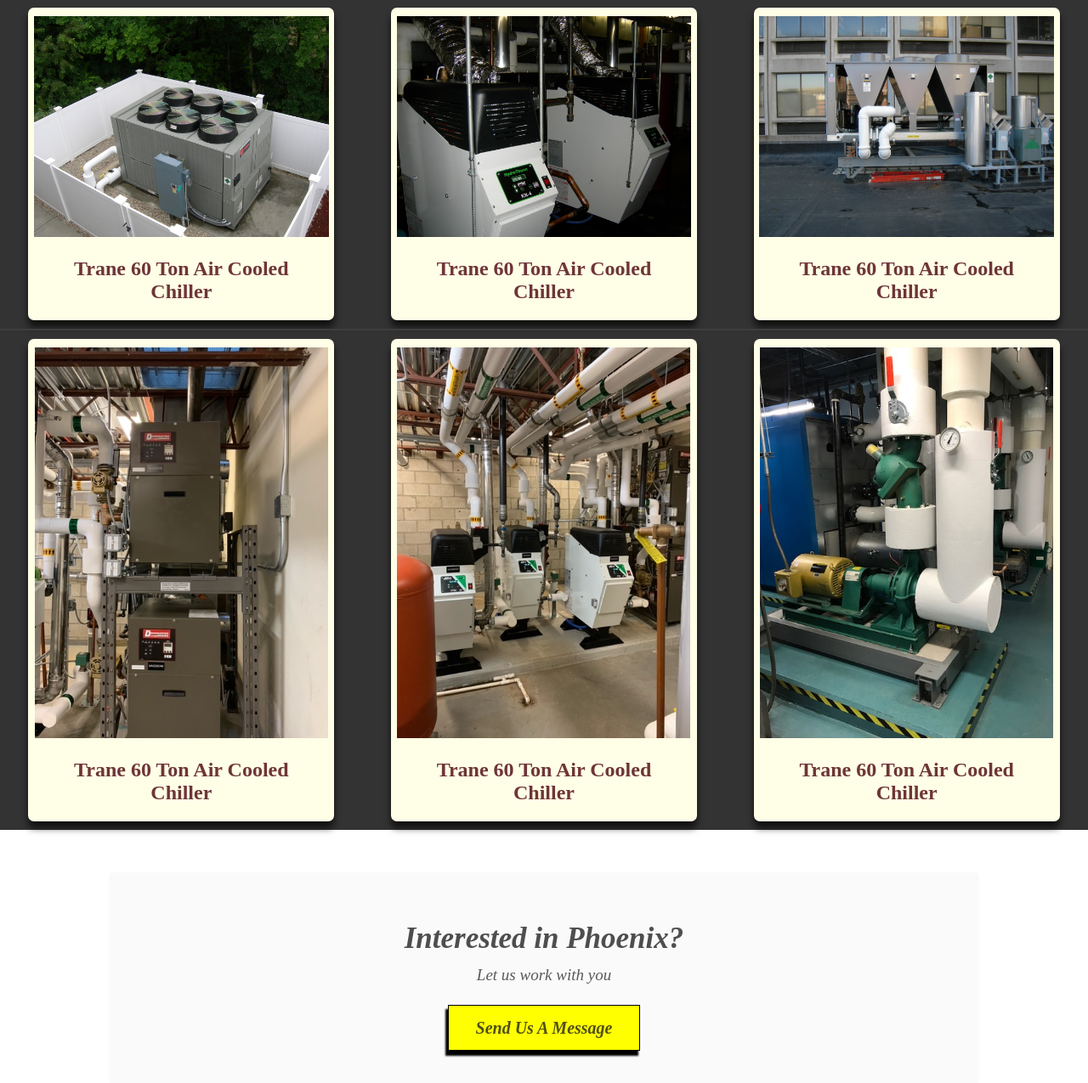
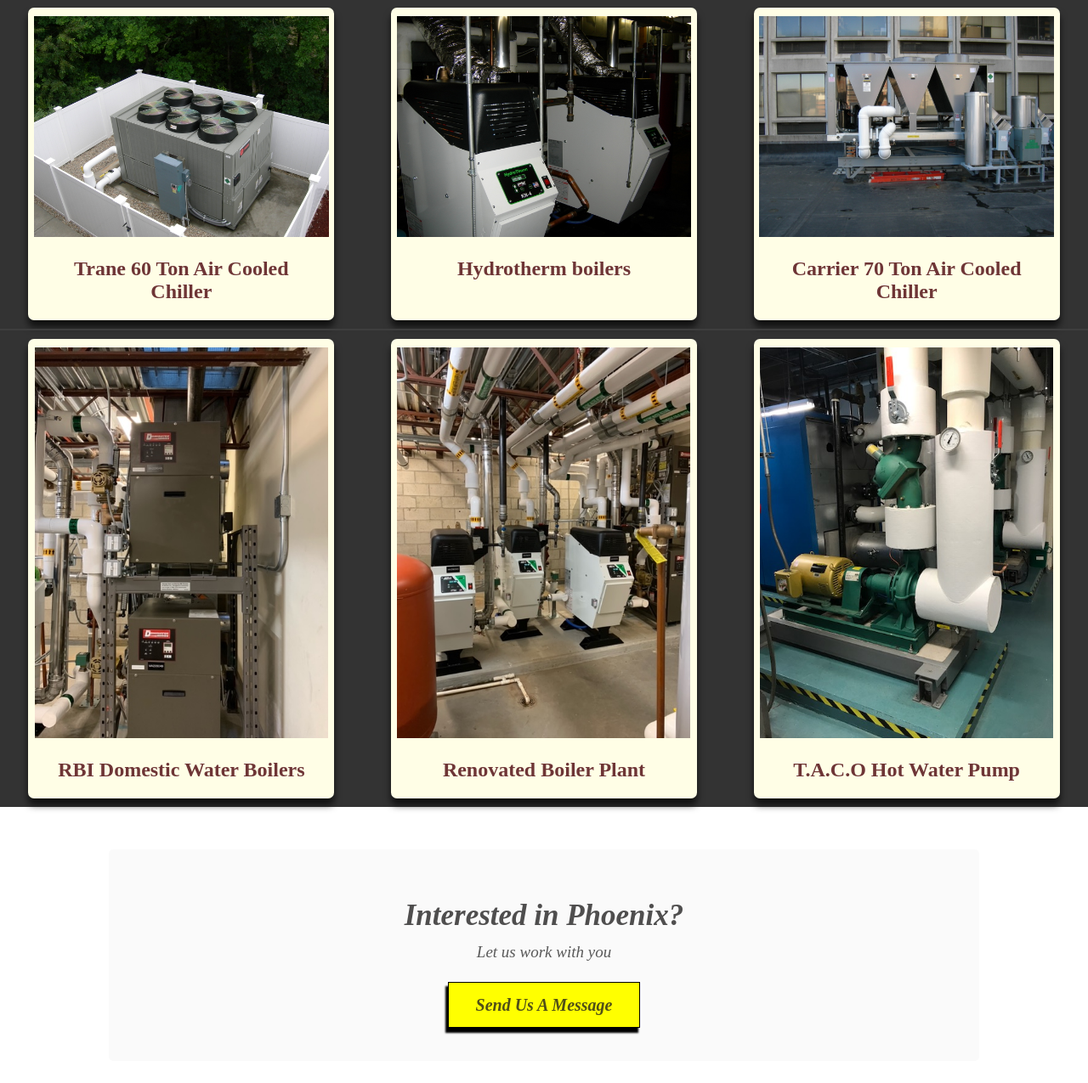
Before and after one commit to Jaclem/Phoenix-Air-Official, a Flask app: page / in a window 1280 px wide. Shown: the part 1395-2670 px from the top of the page at 85% size. Run offline with Flask 2, Linux system fonts and the light colour scheme.

Commit message:
Updated Picture Names

```diff
--- a/templates/index.html
+++ b/templates/index.html
@@ -38,29 +38,29 @@
 
     <div class="col-2">
         <img src="/static/images/Cape Cod Eye 9-2013 001.JPG">
-        <h2>Trane 60 Ton Air Cooled Chiller</h2>
+        <h2>Hydrotherm boilers</h2>
     </div>
 
     <div class="col-3">
         <img src="/static/images/BESLC Chiller 002.JPG">
-        <h2>Trane 60 Ton Air Cooled Chiller</h2>
+        <h2>Carrier 70 Ton Air Cooled Chiller</h2>
     </div>
 
     <span class="break"></span>
 
     <div class="col-4">
         <img src="/static/images/image2 (4).jpeg">
-        <h2>Trane 60 Ton Air Cooled Chiller</h2>
+        <h2>RBI Domestic Water Boilers</h2>
     </div>
 
     <div class="col-5">
         <img src="/static/images/image7.jpeg">
-        <h2>Trane 60 Ton Air Cooled Chiller</h2>
+        <h2>Renovated Boiler Plant</h2>
     </div>
 
     <div class="col-6">
         <img src="/static/images/ins pumps1.JPG">
-        <h2>Trane 60 Ton Air Cooled Chiller</h2>
+        <h2>T.A.C.O Hot Water Pump</h2>
     </div>
 </div>
 
```
